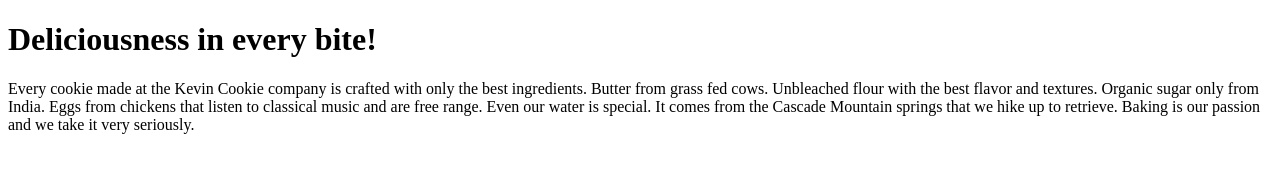
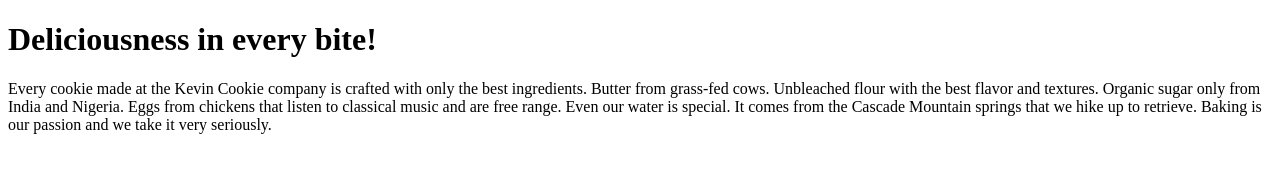
Before and after one commit to Waju11/Utube_github, a plain HTML site: page index.htm in a window 1280 px wide. Drawn offline with Linux system fonts and the light colour scheme.

Commit message:
Update index.htm

```diff
--- a/index.htm
+++ b/index.htm
@@ -4,7 +4,7 @@
 
 <h1>Deliciousness in every bite!</h1>
 
-<p>Every cookie made at the Kevin Cookie company is crafted with only the best ingredients. Butter from grass fed cows. Unbleached flour with the best flavor and textures. Organic sugar only from India. Eggs from chickens that listen to classical music and are free range. Even our water is special. It comes from the Cascade Mountain springs that we hike up to retrieve. Baking is our passion and we take it very seriously.</p>
+<p>Every cookie made at the Kevin Cookie company is crafted with only the best ingredients. Butter from grass-fed cows. Unbleached flour with the best flavor and textures. Organic sugar only from India and Nigeria. Eggs from chickens that listen to classical music and are free range. Even our water is special. It comes from the Cascade Mountain springs that we hike up to retrieve. Baking is our passion and we take it very seriously.</p>
 
 
 </body>
```
